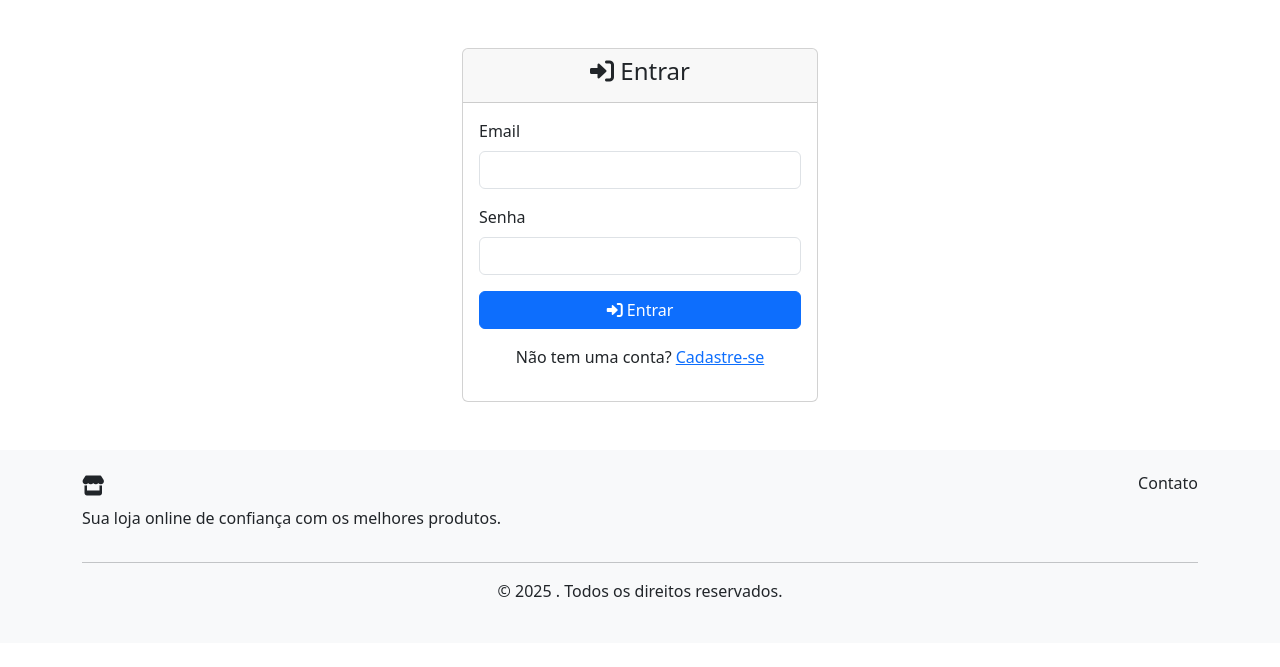
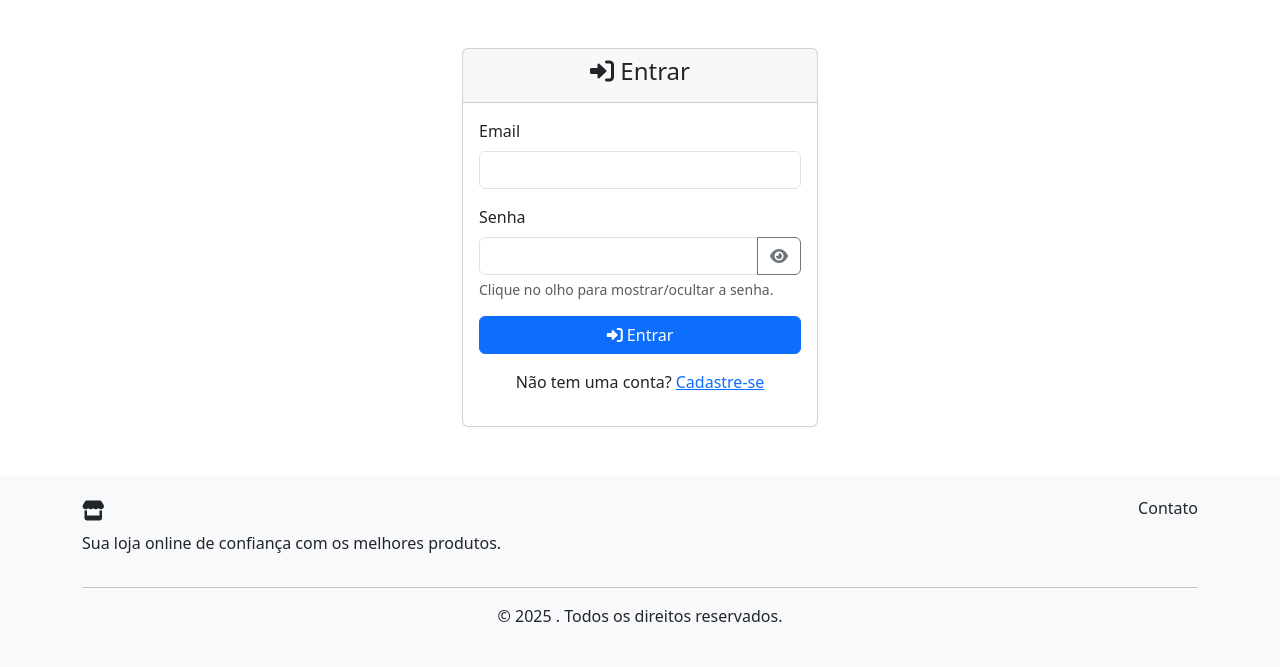
Before and after one commit to scriptswhitelabel/catalogo_criativa, a PHP site: the page made by views/auth/login.php in a window 1280 px wide. Shown: the part 56-723 px from the top of the page. Run offline with PHP 8.4, Linux system fonts and the light colour scheme; the template is opened without the code that fills it, so the values that code supplies are empty; some libraries are stand-ins or nearby versions.

Commit message:
Pass View Login

```diff
--- a/views/auth/login.php
+++ b/views/auth/login.php
@@ -26,7 +26,13 @@
 
                         <div class="mb-3">
                             <label for="password" class="form-label">Senha</label>
-                            <input type="password" class="form-control" id="password" name="password" required>
+                            <div class="input-group">
+                                <input type="password" class="form-control" id="password" name="password" required>
+                                <button class="btn btn-outline-secondary" type="button" id="togglePassword" aria-label="Mostrar/ocultar senha">
+                                    <i class="fas fa-eye" id="togglePasswordIcon"></i>
+                                </button>
+                            </div>
+                            <div class="form-text">Clique no olho para mostrar/ocultar a senha.</div>
                         </div>
 
                         <div class="d-grid">
@@ -45,4 +51,20 @@
     </div>
 </div>
 
+<script>
+document.addEventListener('DOMContentLoaded', function () {
+    var passwordInput = document.getElementById('password');
+    var toggleBtn = document.getElementById('togglePassword');
+    var toggleIcon = document.getElementById('togglePasswordIcon');
+    if (passwordInput && toggleBtn && toggleIcon) {
+        toggleBtn.addEventListener('click', function () {
+            var isPassword = passwordInput.getAttribute('type') === 'password';
+            passwordInput.setAttribute('type', isPassword ? 'text' : 'password');
+            toggleIcon.classList.toggle('fa-eye');
+            toggleIcon.classList.toggle('fa-eye-slash');
+        });
+    }
+});
+</script>
+
 <?php require_once 'views/layout/footer.php'; ?>
```
